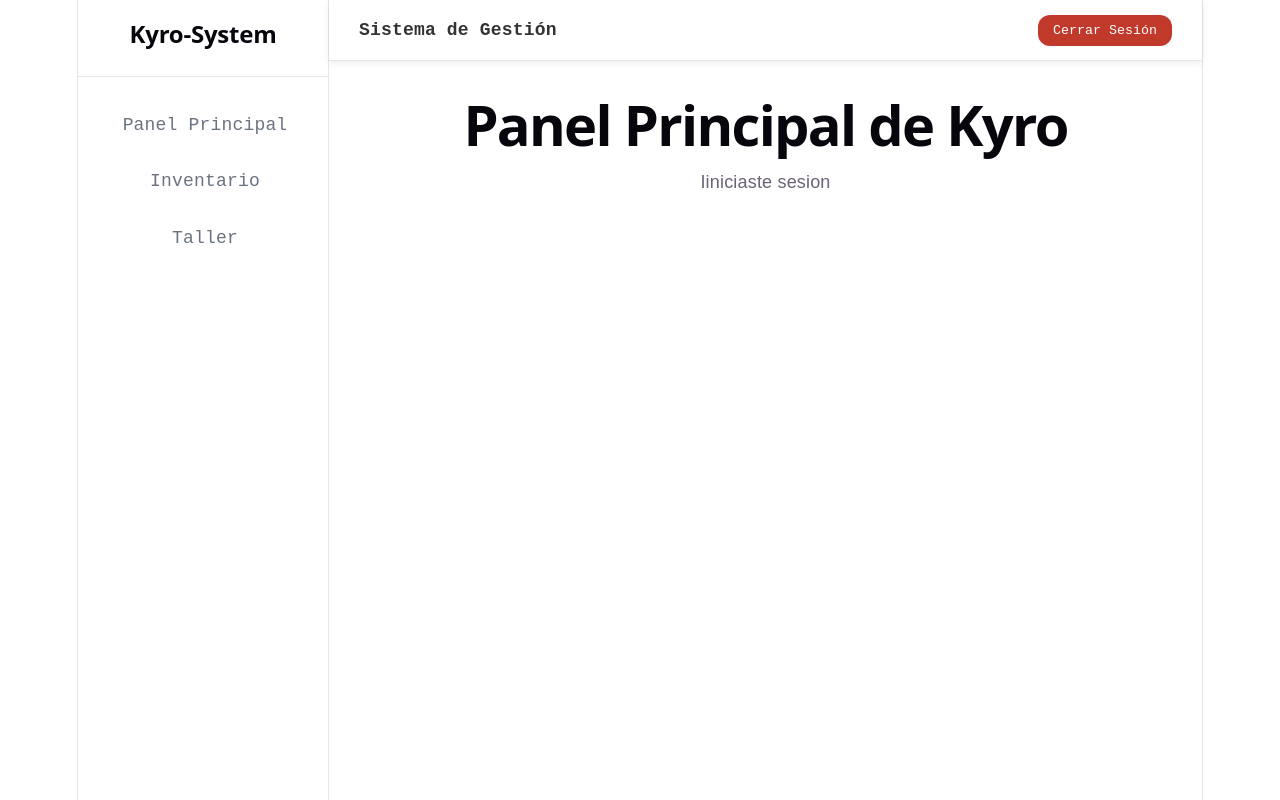
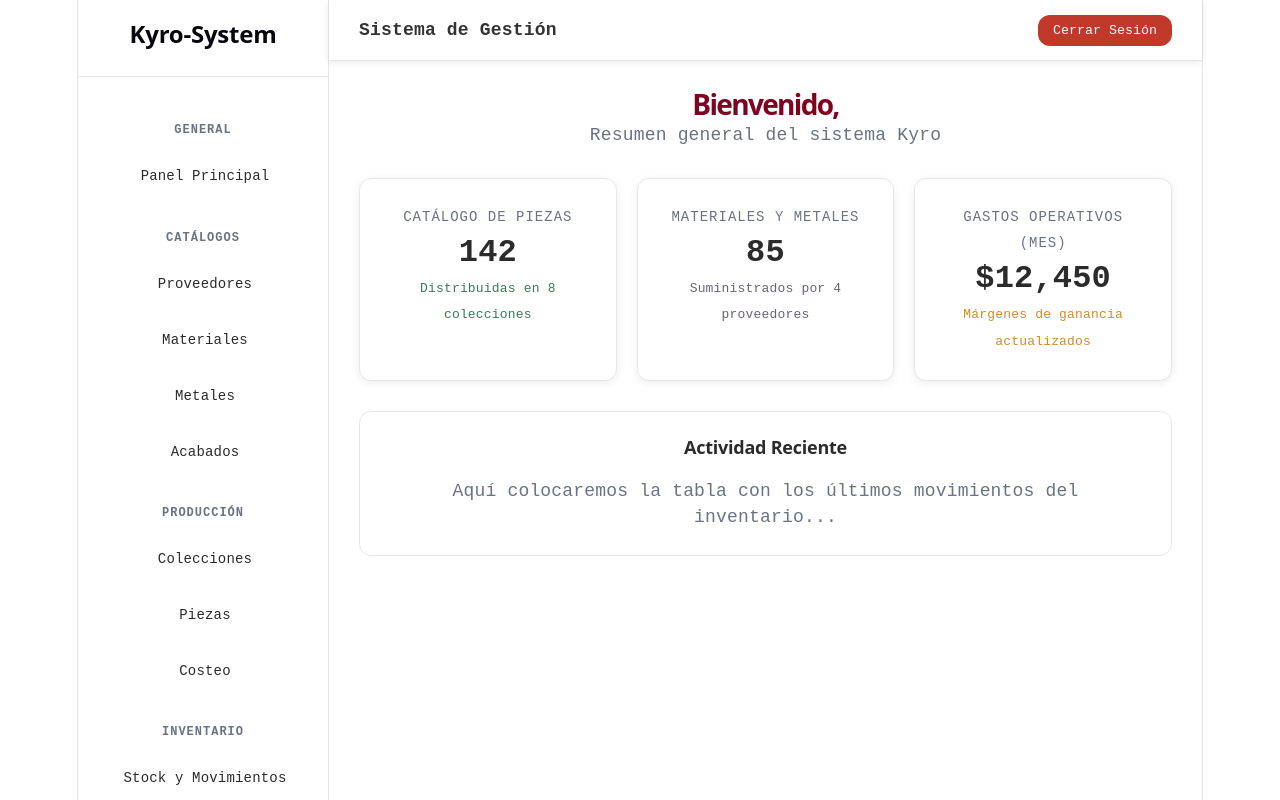
Before and after one commit to ErickBarbosa7/Kyro-System-Front, a React (Vite) app: page /dashboard in a window 1280 px wide. Shown: the top 800 px of the page. Built offline with nearby package versions, Linux system fonts and the light colour scheme.

Commit message:
feature: Mejoras en el Sidebar

```diff
--- a/src/components/Sidebar.css
+++ b/src/components/Sidebar.css
@@ -19,9 +19,19 @@
     padding: 20px 0;
 }
 
+.sidebar-category {
+    font-size: 12px;
+    color: var(--color-text-secondary);
+    font-weight: 600;
+    letter-spacing: 1px;
+    text-transform: uppercase;
+    margin: 20px 25px 5px 25px; /* Margen para separarlo de los botones de arriba */
+}
+
 .nav-link {
+    font-size: 14px;
     padding: 15px 25px;
-    color: var(--color-text-secondary); /* Gris oscuro para las opciones inactivas */
+    color: var(--color-text); /* Gris oscuro para las opciones inactivas */
     text-decoration: none;
     transition: var(--transition);
     border-left: 4px solid transparent; /* Borde invisible por defecto */
--- a/src/components/Sidebar.tsx
+++ b/src/components/Sidebar.tsx
@@ -7,10 +7,27 @@ export const Sidebar = () => {
             <div className="sidebar-logo">
                 <h2>Kyro-System</h2>
             </div>
-            <nav className="sidebar-nav">
+           <nav className="sidebar-nav">
+                <span className="sidebar-category">General</span>
                 <Link to="/dashboard" className="nav-link">Panel Principal</Link>
-                <Link to="/inventario" className="nav-link">Inventario</Link>
-                <Link to="/taller" className="nav-link">Taller</Link>
+
+                <span className="sidebar-category">Catálogos</span>
+                <Link to="/proveedores" className="nav-link">Proveedores</Link>
+                <Link to="/materiales" className="nav-link">Materiales</Link>
+                <Link to="/metales" className="nav-link">Metales</Link>
+                <Link to="/acabados" className="nav-link">Acabados</Link>
+
+                <span className="sidebar-category">Producción</span>
+                <Link to="/colecciones" className="nav-link">Colecciones</Link>
+                <Link to="/piezas" className="nav-link">Piezas</Link>
+                <Link to="/costeo" className="nav-link">Costeo</Link>
+
+                <span className="sidebar-category">Inventario</span>
+                <Link to="/colecciones" className="nav-link">Stock y Movimientos</Link>
+
+                <span className="sidebar-category">Finanzas</span>
+                <Link to="/colecciones" className="nav-link">Gastos Operativos</Link>
+                <Link to="/colecciones" className="nav-link">Margenes y Precios</Link>
             </nav>
         </aside>
     );
--- /dev/null
+++ b/src/pages/Dashboard.css
@@ -0,0 +1,86 @@
+/* src/pages/Dashboard.css */
+
+.dashboard-container {
+    display: flex;
+    flex-direction: column;
+    gap: 30px;
+}
+
+.dashboard-header h1 {
+    color: var(--color-primary); /* Tu color Tinto */
+    font-size: 28px;
+    margin-bottom: 5px;
+}
+
+.dashboard-header p {
+    color: var(--color-text-secondary);
+    margin: 0;
+}
+
+/* ==========================================
+   GRID DE TARJETAS (ESTADÍSTICAS)
+========================================== */
+.stats-grid {
+    display: grid;
+    /* Esto hace que las tarjetas se acomoden solas dependiendo del tamaño de la pantalla */
+    grid-template-columns: repeat(auto-fit, minmax(250px, 1fr));
+    gap: 20px;
+}
+
+.stat-card {
+    background-color: var(--color-surface); /* Blanco puro */
+    padding: 25px;
+    border-radius: var(--radius);
+    border: 1px solid var(--color-border);
+    box-shadow: var(--shadow-sm);
+    display: flex;
+    flex-direction: column;
+    gap: 10px;
+    transition: var(--transition);
+}
+
+.stat-card:hover {
+    transform: translateY(-5px); /* Pequeño salto al pasar el mouse */
+    border-color: var(--color-accent); /* El borde se pinta de Dorado */
+}
+
+.stat-title {
+    color: var(--color-text-secondary);
+    font-size: 14px;
+    text-transform: uppercase;
+    letter-spacing: 1px;
+}
+
+.stat-value {
+    color: var(--color-text);
+    font-size: 32px;
+    font-weight: bold;
+}
+
+.stat-desc {
+    font-size: 13px;
+}
+
+.desc-positive {
+    color: var(--color-success);
+}
+
+.desc-warning {
+    color: var(--color-warning);
+}
+
+/* ==========================================
+   SECCIÓN DE ACCIONES RÁPIDAS
+========================================== */
+.quick-actions {
+    background-color: var(--color-surface);
+    padding: 25px;
+    border-radius: var(--radius);
+    border: 1px solid var(--color-border);
+}
+
+.quick-actions h2 {
+    color: var(--color-text);
+    font-size: 18px;
+    margin-bottom: 20px;
+}
--- a/src/pages/Dashboard.tsx
+++ b/src/pages/Dashboard.tsx
@@ -1,8 +1,60 @@
+// src/pages/Dashboard.tsx
+import { useEffect, useState } from 'react';
+import './Dashboard.css'; // Importamos los estilos
+
 export const Dashboard = () => {
+    const [nombreUsuario, setNombreUsuario] = useState('');
+
+    useEffect(() => {
+        // Recuperamos los datos del usuario que guardó el auth.service al hacer login
+        const usuarioGuardado = localStorage.getItem('kyro_usuario');
+        if (usuarioGuardado) {
+            const usuario = JSON.parse(usuarioGuardado);
+            setNombreUsuario(usuario.nombre || 'Administrador');
+        }
+    }, []);
+
     return (
-        <div style={{ padding: '20px', fontFamily: 'sans-serif' }}>
-            <h1>Panel Principal de Kyro </h1>
-            <p>Iiniciaste sesion</p>
+        <div className="dashboard-container">
+
+            {/* Cabecera de Bienvenida */}
+            <div className="dashboard-header">
+                <h1>Bienvenido, {nombreUsuario}</h1>
+                <p>Resumen general del sistema Kyro</p>
+            </div>
+
+            {/* Tarjetas de Resumen (Stats) */}
+            <div className="stats-grid">
+                {/* Refleja las rutas: /api/piezas y /api/colecciones */}
+                <div className="stat-card">
+                    <span className="stat-title">Catálogo de Piezas</span>
+                    <span className="stat-value">142</span>
+                    <span className="stat-desc desc-positive">Distribuidas en 8 colecciones</span>
+                </div>
+
+                {/* Refleja las rutas: /api/materiales, /api/metales y /api/proveedores */}
+                <div className="stat-card">
+                    <span className="stat-title">Materiales y Metales</span>
+                    <span className="stat-value">85</span>
+                    <span className="stat-desc">Suministrados por 4 proveedores</span>
+                </div>
+
+                {/* Refleja las rutas: /api/gastos y /api/configuracion-margenes */}
+                <div className="stat-card">
+                    <span className="stat-title">Gastos Operativos (Mes)</span>
+                    <span className="stat-value">$12,450</span>
+                    <span className="stat-desc desc-warning">Márgenes de ganancia actualizados</span>
+                </div>
+            </div>
+
+            {/* Área extra para el futuro (Gráficas o Accesos directos) */}
+            <div className="quick-actions">
+                <h2>Actividad Reciente</h2>
+                <p style={{ color: 'var(--color-text-secondary)' }}>
+                    Aquí colocaremos la tabla con los últimos movimientos del inventario...
+                </p>
+            </div>
+
         </div>
     );
 };
```
